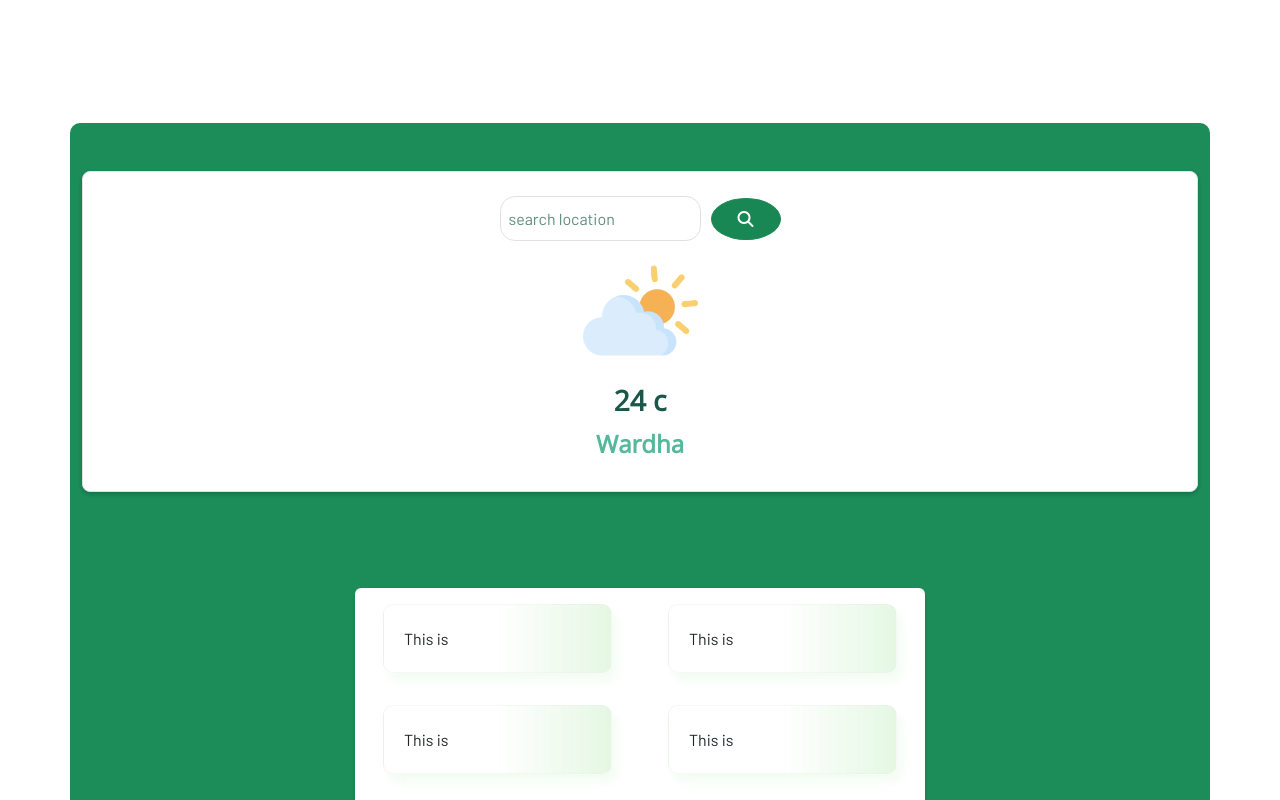
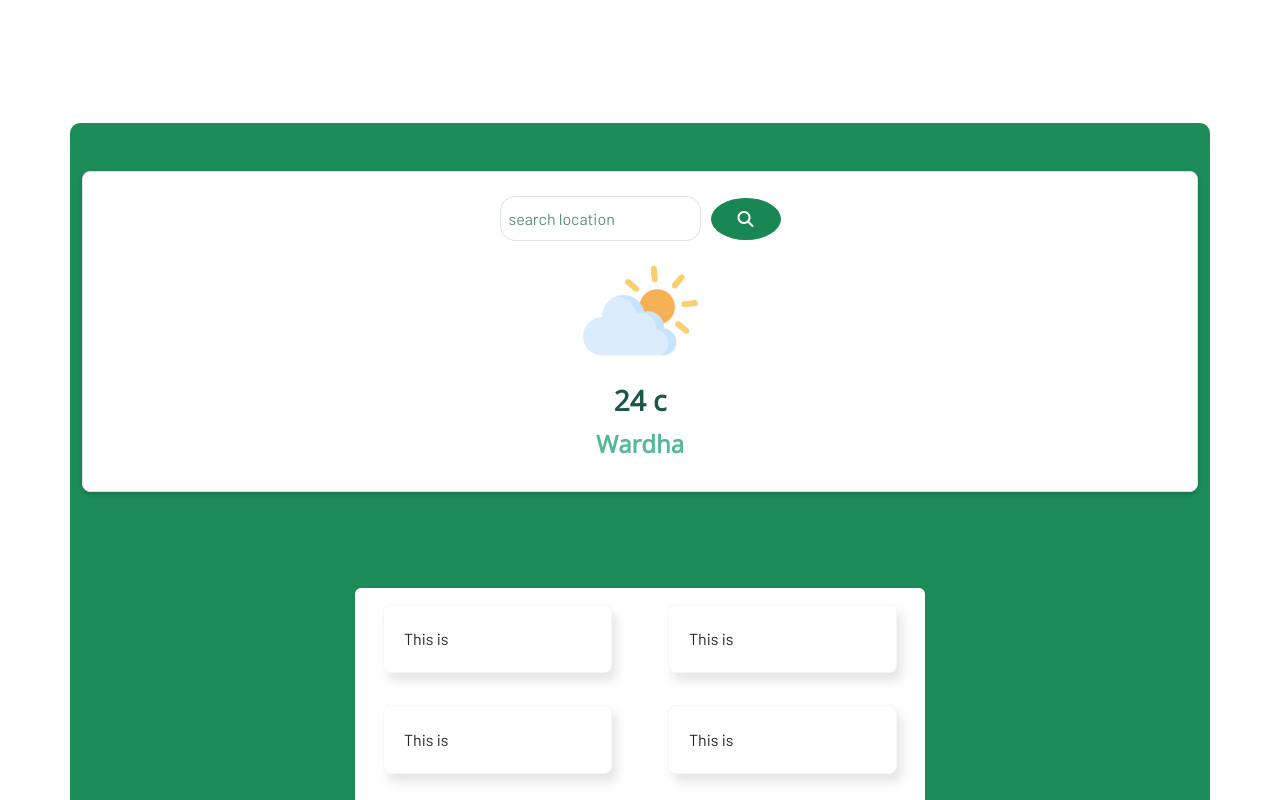
Before and after one commit to ganesh29082002/KrishiConnect1, a React (Create React App) app in the folder client/: page /weather/home in a window 1280 px wide. Shown: the top 800 px of the page. Built offline with nearby package versions, Linux system fonts and the light colour scheme.

Commit message:
remove card css in weathe.css file

```diff
--- a/client/src/css/weather.css
+++ b/client/src/css/weather.css
@@ -84,9 +84,9 @@
     color: rgb(57, 57, 58);
 }
 .card{
-    background: linear-gradient(to right, #ffffff 50%, rgba(203, 240, 200, 0.507));
-    box-shadow: 5px 8px 10px #c3f2c533;
-    border-radius: 10px;
+    /* background: linear-gradient(to right, #ffffff 50%, rgba(203, 240, 200, 0.507)); */
+    /* box-shadow: 5px 8px 10px #c3f2c533; */
+    border-radius: 8px;
 
 }
 
```
